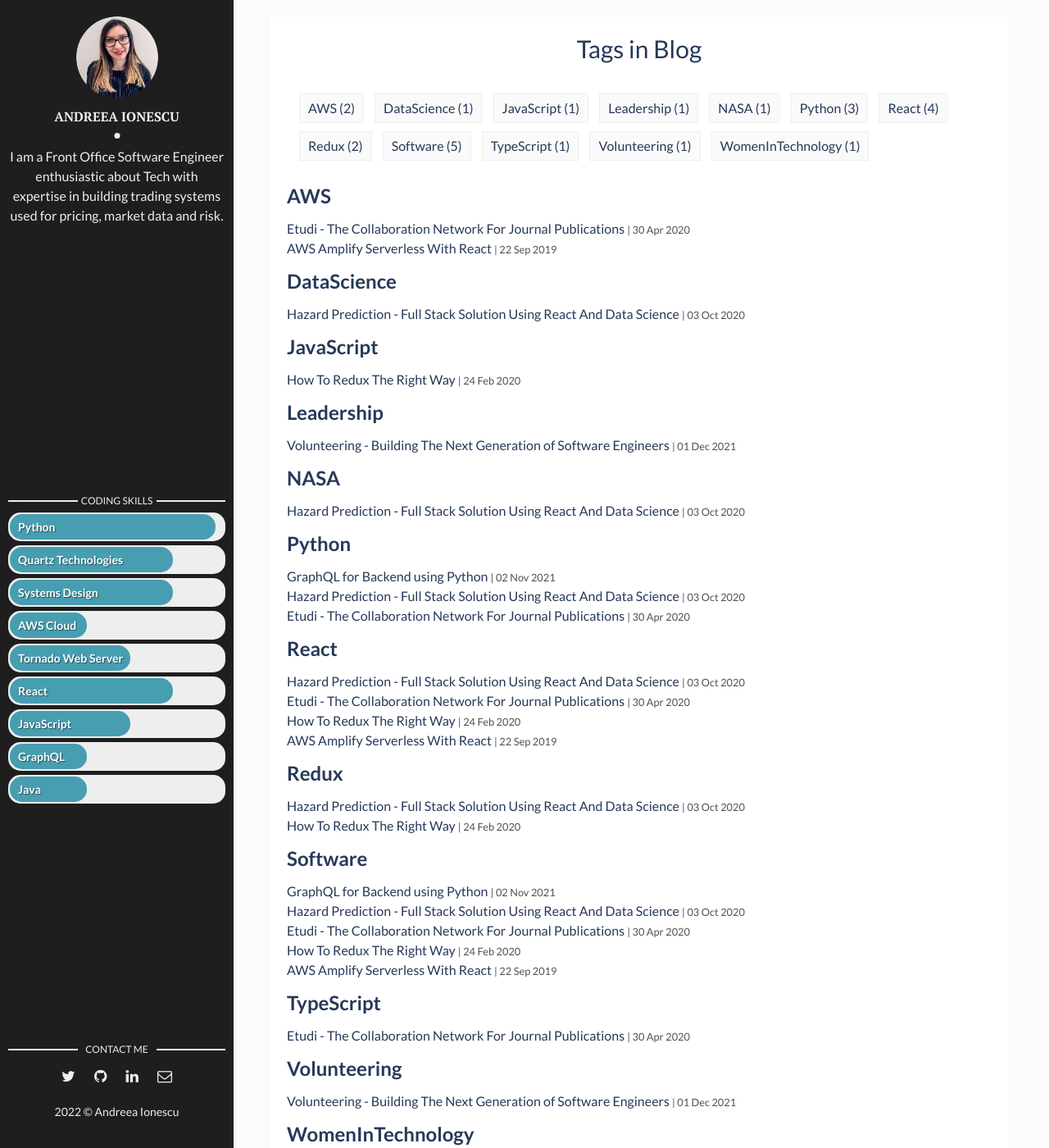
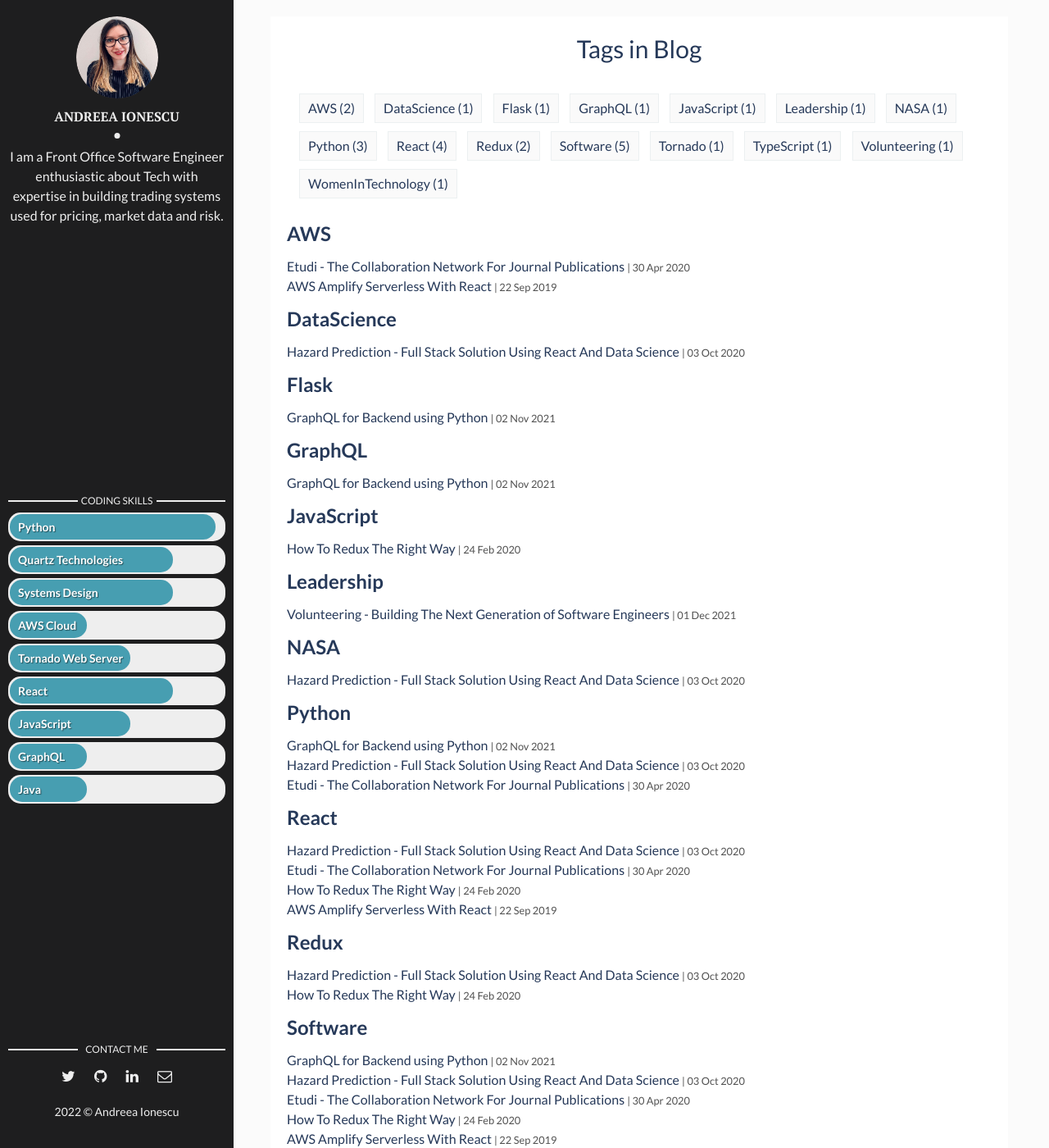
Before and after one commit to andreeaionescu/andreeaionescu.github.io, a Jekyll site: the page built from tags.html, in a window 1280 px wide and 1400 px high. Shown: the whole window at 82% size. Built offline with Jekyll 4.4.1, drawn with Linux system fonts in a browser that asks for light colours; some of the changed text lies outside the part shown.

Commit message:
Added relevant tags.

```diff
--- a/_posts/2021-11-03-how-graphql-works-with-tornado-flask.markdown
+++ b/_posts/2021-11-03-how-graphql-works-with-tornado-flask.markdown
@@ -4,7 +4,7 @@ title: GraphQL for Backend using Python
 date: 2021-11-03 00:00:00 +0300
 description: Exploring the integration of GraphQL/Graphene on the backend as well as showing two working examples with Tornado and Flask. # Add post description (optional)
 img: graphql-with-pyton.jpg # Add image post (optional)
-tags: [Python, Software] # add tag
+tags: [Python, GraphQL, Tornado, Flask, Software] # add tag
 ---
 
 GraphQL has been gaining a lot of popularity in recent years. This API Technology represents a query language which exposes the data available on the backend in a very intuitive way, enabling developers to make requests to a single endpoint. It can be used in any context where an API is required. It can be implemented in any programming language that can be used to build a web server. I decided to keep it simple and provide two basic examples on Python's most popular web servers: Flask and Tornado. Both examples make use of Graphene-Python.
```
